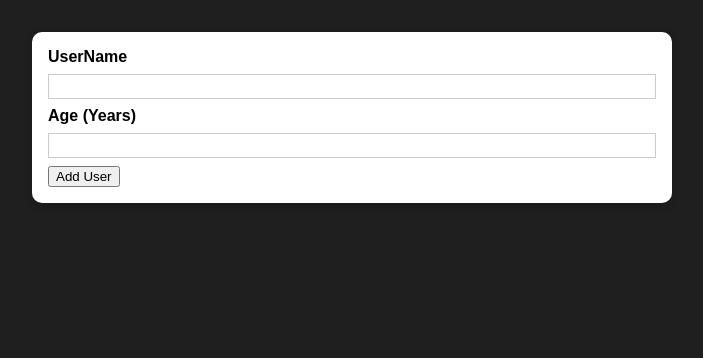
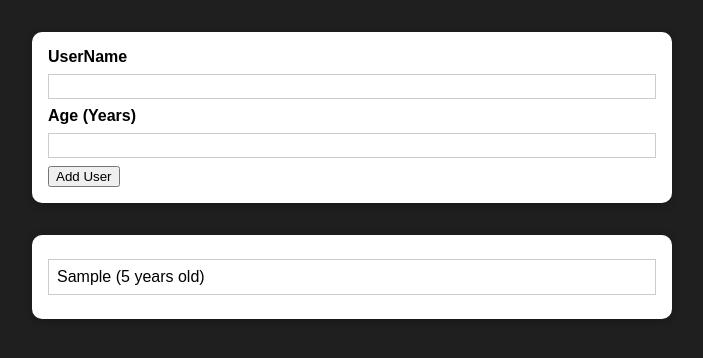
Before and after one commit to ansam007/X-Overlay-in-React-X, a React (Create React App) app: page / in a window 1280 px wide. Both pictures are taken after typing "Sample", "5" into the empty fields and a click on the button "Add User". Shown: the top 358 px of the page, without its empty margins (288-991 px from the left). Built offline with nearby package versions, Linux system fonts and the light colour scheme.

Commit message:
render data on the screen

```diff
--- a/src/App.js
+++ b/src/App.js
@@ -1,8 +1,19 @@
+import UserList from './components/Users/UserList';
 import AddUser from './components/Users/AddUser';
+import {useState} from 'react';
+
 function App() {
+    const [userList, setUsersList] = useState([]);
+
+    const addUserHandler = (uName, uAge) => {
+        setUsersList((prevUserList)=>{
+            return[...prevUserList, {name: uName, age: uAge, id:Math.random().toString()}]
+        });
+    }
     return (
         <div>
-            <AddUser> </AddUser>
+            <AddUser onAddUser={addUserHandler}></AddUser>
+            <UserList users={userList}></UserList>
         </div>
     )
 }
--- a/src/components/Users/AddUser.js
+++ b/src/components/Users/AddUser.js
@@ -16,6 +16,9 @@
         if(enterAge < 1){
             return;
         }
+
+        props.onAddUser(enterUserName, enterAge);
+
 
         setEnterUserName('');
         setEnterAge('');
--- /dev/null
+++ b/src/components/Users/UserList.js
@@ -0,0 +1,17 @@
+import Card from "../UI/Card";
+import classes from './UserList.module.css';
+const UserList = (props) => {
+  return (
+    <Card className={classes.users}>
+    <ul>
+      {props.users.map((user) => (
+        <li key={user.id}>
+          {user.name} ({user.age} years old)
+        </li>
+      ))}
+    </ul>
+    </Card>
+  );
+};
+
+export default UserList;
--- /dev/null
+++ b/src/components/Users/UserList.module.css
@@ -0,0 +1,16 @@
+.users {
+    margin: 2rem auto;
+    width: 90%;
+    max-width: 40rem;
+  }
+
+  .users ul {
+    list-style: none;
+    padding: 1rem;
+  }
+
+  .users li {
+    border: 1px solid #ccc;
+    margin: 0.5rem 0;
+    padding: 0.5rem;
+  }
```
